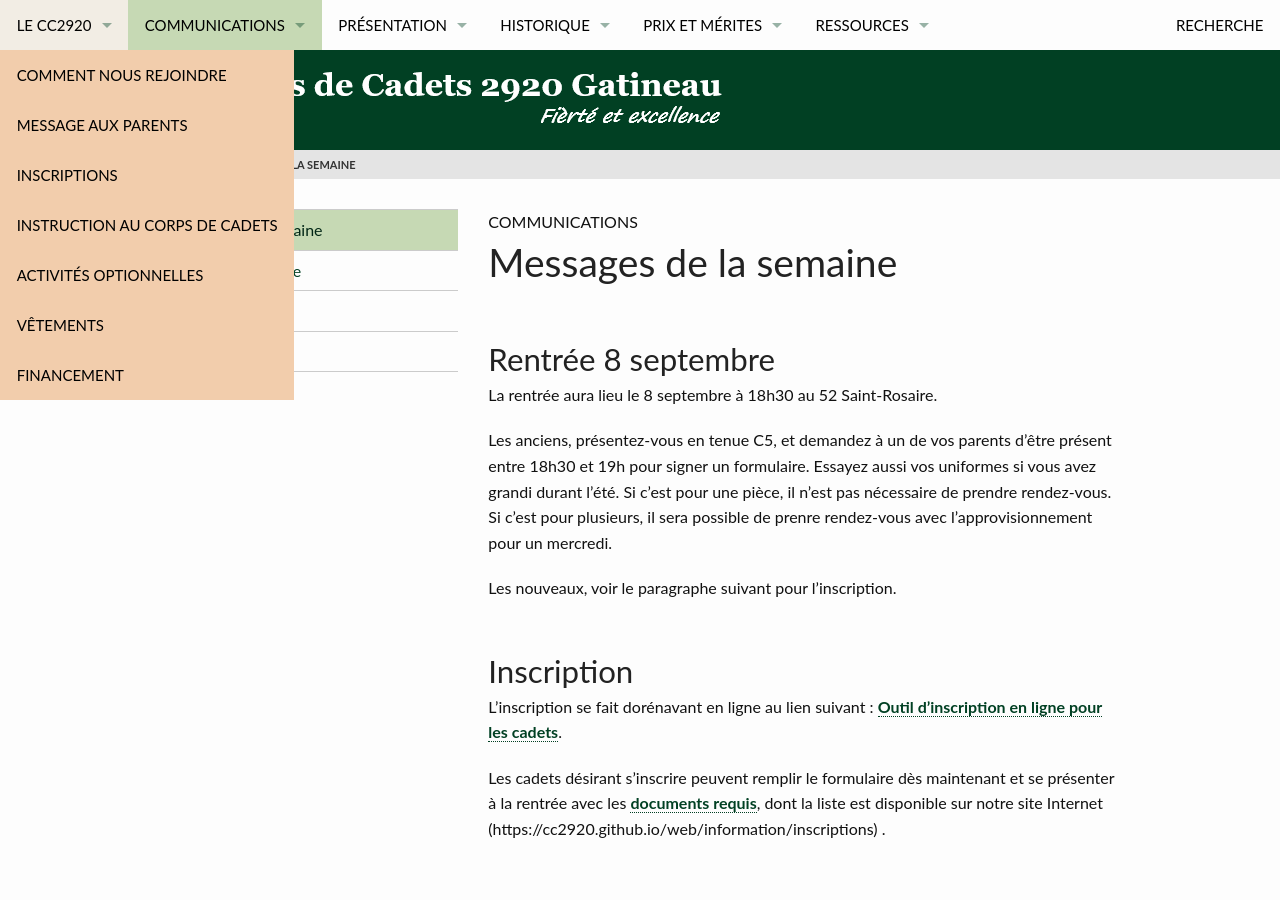
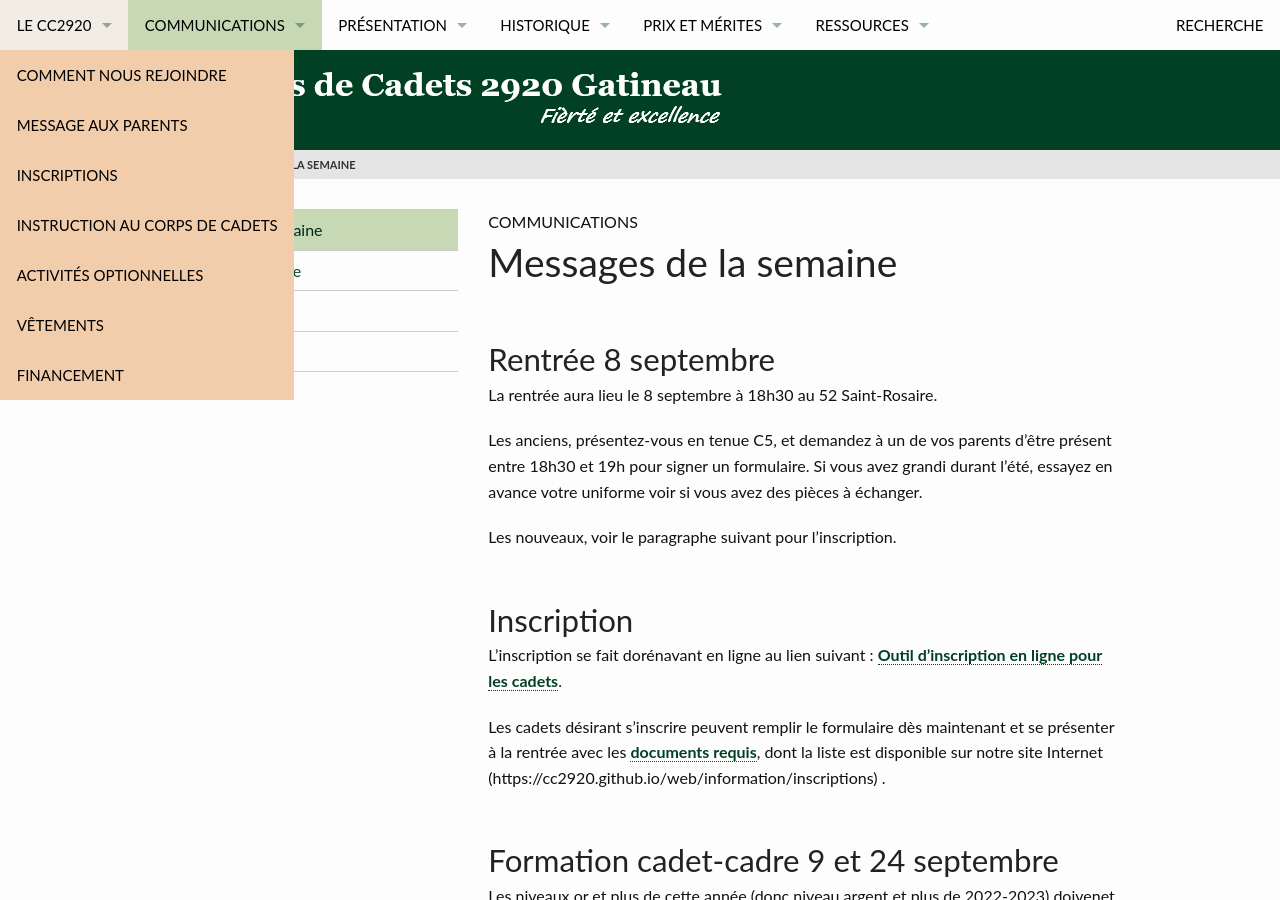
Before and after one commit to CC2920/web, a Jekyll site: the page built from _communications/messages.md, in a window 1280 px wide and 900 px high. Built offline with Jekyll 4.4.1, drawn with Linux system fonts in a browser that asks for light colours.

Commit message:
Update messages.md

```diff
--- a/_communications/messages.md
+++ b/_communications/messages.md
@@ -20,7 +20,7 @@ activities:
 
 La rentrée aura lieu le 8 septembre à 18h30 au 52 Saint-Rosaire.
 
-Les anciens, présentez-vous en tenue C5, et demandez à un de vos parents d'être présent entre 18h30 et 19h pour signer un formulaire. Essayez aussi vos uniformes si vous avez grandi durant l'été. Si c'est pour une pièce, il n'est pas nécessaire de prendre rendez-vous. Si c'est pour plusieurs, il sera possible de prenre rendez-vous avec l'approvisionnement pour un mercredi.
+Les anciens, présentez-vous en tenue C5, et demandez à un de vos parents d'être présent entre 18h30 et 19h pour signer un formulaire. Si vous avez grandi durant l'été, essayez en avance votre uniforme voir si vous avez des pièces à échanger.
 
 Les nouveaux, voir le paragraphe suivant pour l'inscription.
 
```
